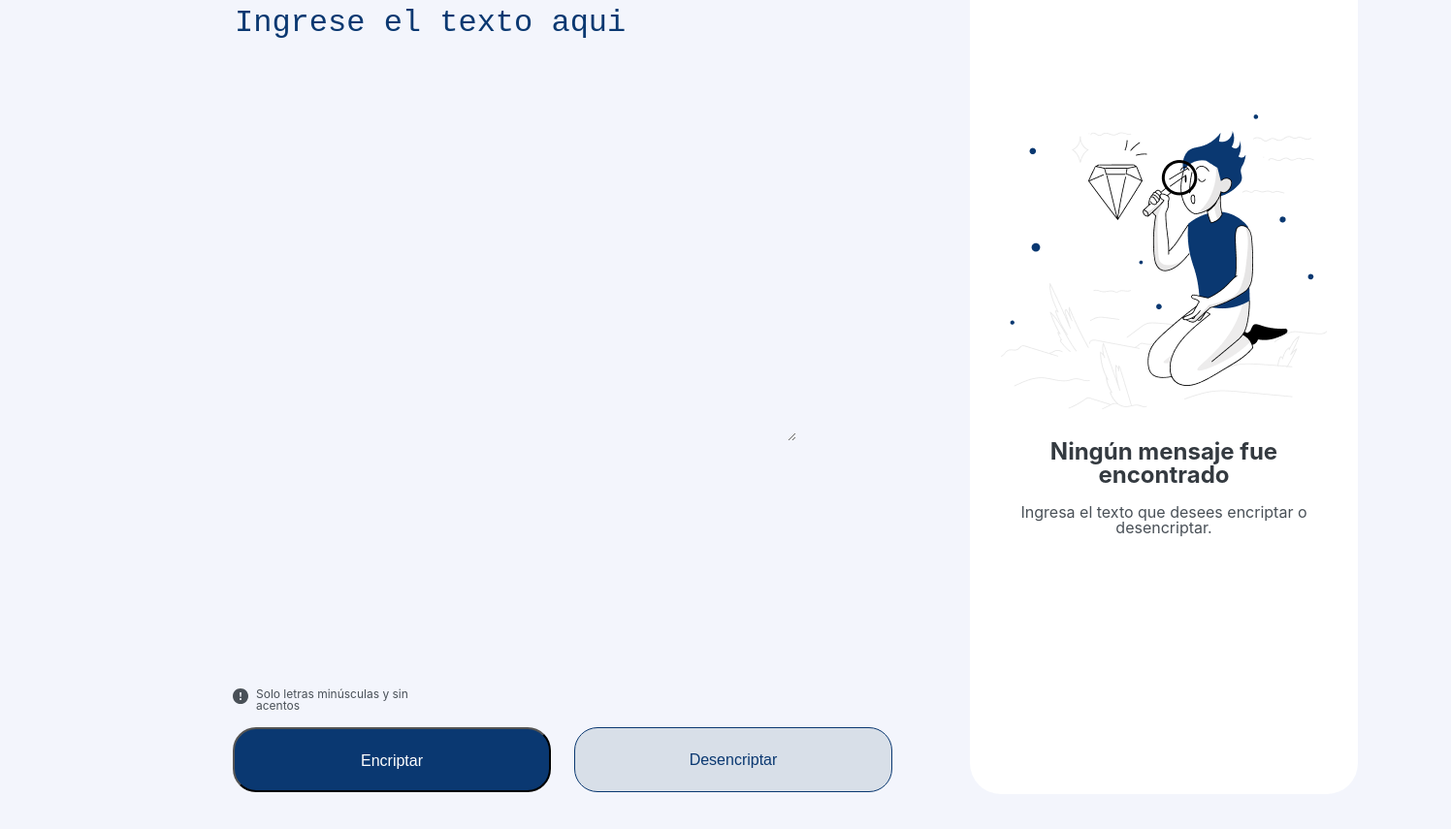
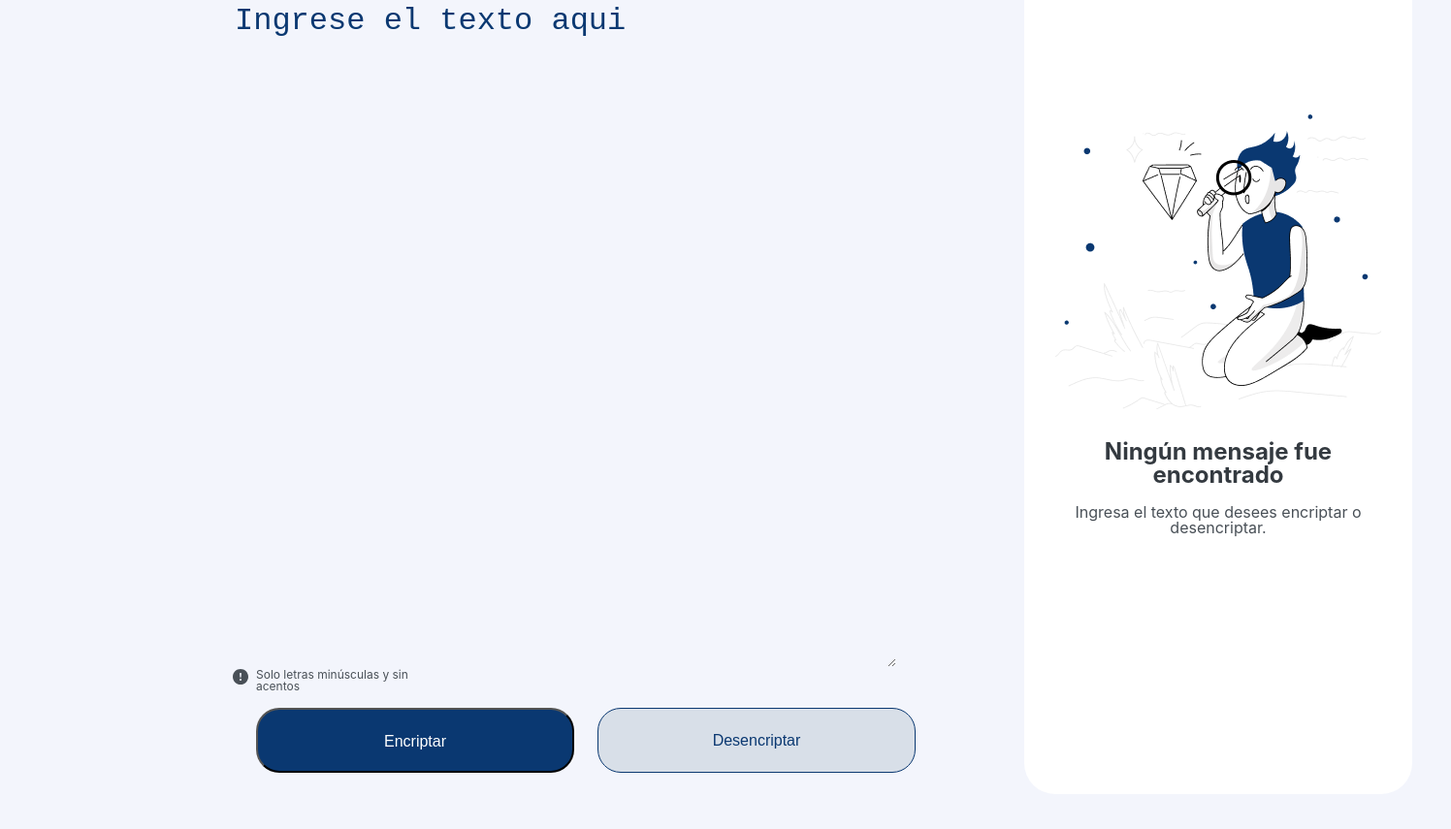
Before and after one commit to Chinicuil87/encriptador, a plain HTML site: page index.html in a window 1280 px wide. Shown: the part 165-1020 px from the top of the page at 97% size, 1496 px wide, since content can reach past the window. Drawn offline with Linux system fonts and the light colour scheme; a web font is replaced by a local one.

Commit message:
actualizacion de vista escritorio

```diff
--- a/static/css/style.css
+++ b/static/css/style.css
@@ -1,12 +1,12 @@
 /*
 /////////////////////////////////////////////////////////////////////
-Style Decodificador
+STYLE DECODIFICADOR
 /////////////////////////////////////////////////////////////////////
 */
 
 /*
 /////////////////////////////////////////////////////////////////////
-General
+GENERAL
 /////////////////////////////////////////////////////////////////////
 */
 body{
@@ -17,21 +17,17 @@ body{
     height: 1024px;
 }
 
-main{
-    display: flex;
-
-}
-
 /*
 /////////////////////////////////////////////////////////////////////
 Seccion del logo
 /////////////////////////////////////////////////////////////////////
 */
+
 .logo{
     background-image: url(../img/logo.png);
     width: 120px;
     height: 48px;
-    margin: 40px 0 0 40px
+    margin: 40px 80px 0 40px;
 }
 
 /*
@@ -39,19 +35,19 @@ Seccion del logo
 Seccion de ingresar
 /////////////////////////////////////////////////////////////////////
 */
+main{
+    display: flex;
+
+}
 
 .ingresar{
-    width: 728px;
-    height: 944px;
-    margin-top: 40px;
-    margin-left: 56px;
-
+    width: 760px;
 }
 textarea{
     background: #F3F5FC;;
-    margin: 128px 0 0 24px;
-    width: 577px;
-    height: 448px;
+    padding-top: 168px;
+    width: 680px;
+    height:683px;
     color: #0a3871;
     font-size: 32px;
     border: 0;
@@ -68,13 +64,12 @@ textarea:focus{
 
 .mensaje-restriccion{
     display: flex;
-    margin: 253px 0 0 0;
+    margin: 0;
 }
 
 .signo{
     width: 16px;
     height: 16px;
-    margin: 0 0 0 24px;
 }
 
 .solo{
```
